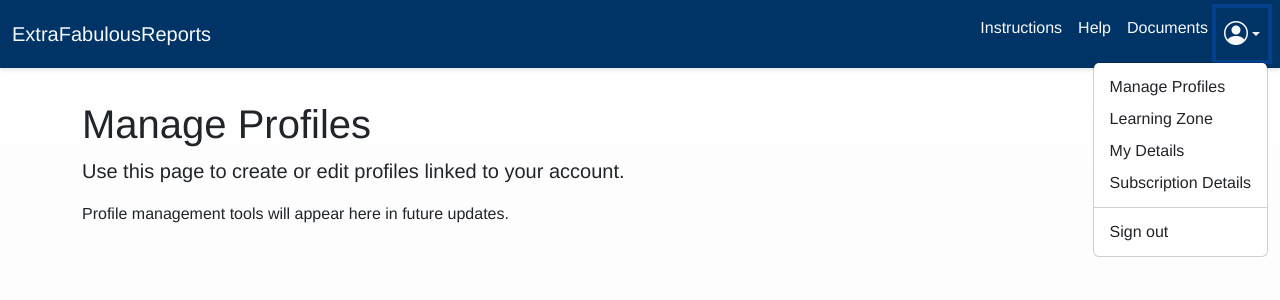
After one commit to aboldguess/ExtraFabulousReports, a Flask app: page /profiles in a window 1280 px wide, after a click that opens the changed part. The commit adds this page. Shown: the top 300 px of the page. Run offline with Flask 3, Linux system fonts and the light colour scheme; the visitor is signed in with stand-in values (Sample User, id 1); data comes from the database, SQL or seed files in the repository.

Commit message:
Add placeholder account management templates

```diff
--- a/templates/base.html
+++ b/templates/base.html
@@ -5,6 +5,8 @@
     <title>ExtraFabulousReports</title>
     <!-- Pull Bootstrap CSS from a CDN for a clean, responsive base design -->
     <link href="https://cdn.jsdelivr.net/npm/bootstrap@5.3.2/dist/css/bootstrap.min.css" rel="stylesheet">
+    <!-- Include Bootstrap Icons for the profile picture button -->
+    <link href="https://cdn.jsdelivr.net/npm/bootstrap-icons@1.11.1/font/bootstrap-icons.css" rel="stylesheet">
     <!-- Custom project stylesheet adds small aesthetic flourishes -->
     <link rel="stylesheet" href="{{ url_for('static', filename='custom.css') }}">
     {# Expose administrator-defined colours via CSS variables #}
@@ -48,7 +50,23 @@
                 {% if current_user.is_admin %}
                 <li class="nav-item"><a class="nav-link text-light" href="{{ url_for('edit_style') }}">House Style</a></li>
                 {% endif %}
-                <li class="nav-item"><a class="nav-link text-light" href="{{ url_for('logout') }}">Logout</a></li>
+                {# Profile dropdown menu on the far right for authenticated users #}
+                <li class="nav-item dropdown">
+                    <a class="nav-link dropdown-toggle text-light d-flex align-items-center" href="#" id="profileDropdown" role="button" data-bs-toggle="dropdown" aria-expanded="false">
+                        <i class="bi bi-person-circle fs-4"></i>
+                    </a>
+                    <ul class="dropdown-menu dropdown-menu-end" aria-labelledby="profileDropdown">
+                        <li><a class="dropdown-item" href="{{ url_for('manage_profiles') }}">Manage Profiles</a></li>
+                        <li><a class="dropdown-item" href="{{ url_for('learning_zone') }}">Learning Zone</a></li>
+                        <li><a class="dropdown-item" href="{{ url_for('my_details') }}">My Details</a></li>
+                        <li><a class="dropdown-item" href="{{ url_for('subscription_details') }}">Subscription Details</a></li>
+                        {% if current_user.is_admin %}
+                        <li><a class="dropdown-item" href="{{ url_for('manage_users') }}">Manage Users</a></li>
+                        {% endif %}
+                        <li><hr class="dropdown-divider"></li>
+                        <li><a class="dropdown-item" href="{{ url_for('logout') }}">Sign out</a></li>
+                    </ul>
+                </li>
                 {% else %}
                 <li class="nav-item"><a class="nav-link text-light" href="{{ url_for('login') }}">Login</a></li>
                 <li class="nav-item"><a class="nav-link text-light" href="{{ url_for('register') }}">Register</a></li>
--- /dev/null
+++ b/templates/learning_zone.html
@@ -0,0 +1,6 @@
+{% extends 'base.html' %}
+{% block content %}
+<h1>Learning Zone</h1>
+<p class="lead">Discover tutorials and resources to master ExtraFabulousReports.</p>
+<p>Helpful guides will be listed here soon.</p>
+{% endblock %}
--- /dev/null
+++ b/templates/manage_profiles.html
@@ -0,0 +1,6 @@
+{% extends 'base.html' %}
+{% block content %}
+<h1>Manage Profiles</h1>
+<p class="lead">Use this page to create or edit profiles linked to your account.</p>
+<p>Profile management tools will appear here in future updates.</p>
+{% endblock %}
--- /dev/null
+++ b/templates/manage_users.html
@@ -0,0 +1,6 @@
+{% extends 'base.html' %}
+{% block content %}
+<h1>Manage Users</h1>
+<p class="lead">Administrators can add or remove user accounts from this area.</p>
+<p>Further user management options will be implemented later.</p>
+{% endblock %}
--- /dev/null
+++ b/templates/my_details.html
@@ -0,0 +1,6 @@
+{% extends 'base.html' %}
+{% block content %}
+<h1>My Details</h1>
+<p class="lead">Review and update your personal information.</p>
+<p>Editing capabilities will be added in a future release.</p>
+{% endblock %}
--- /dev/null
+++ b/templates/subscription_details.html
@@ -0,0 +1,6 @@
+{% extends 'base.html' %}
+{% block content %}
+<h1>Subscription Details</h1>
+<p class="lead">View information about your current subscription.</p>
+<p>Contact support if you need to adjust your plan.</p>
+{% endblock %}
--- a/app.py
+++ b/xfabreps_app.py
@@ -305,6 +305,51 @@ def help_page():
     return render_template('help.html')
 
 # ----------------------------------------------------------------------------
+# Profile and account routes
+# ----------------------------------------------------------------------------
+
+@app.route('/profiles')
+@login_required
+def manage_profiles():
+    """Display profile management interface for the current user."""
+    logging.info("Manage Profiles page accessed by %s", current_user.username)
+    return render_template('manage_profiles.html')
+
+
+@app.route('/learning-zone')
+@login_required
+def learning_zone():
+    """Present learning resources to the user."""
+    logging.info("Learning Zone page accessed by %s", current_user.username)
+    return render_template('learning_zone.html')
+
+
+@app.route('/my-details')
+@login_required
+def my_details():
+    """Show personal account information for the current user."""
+    logging.info("My Details page accessed by %s", current_user.username)
+    return render_template('my_details.html')
+
+
+@app.route('/subscription-details')
+@login_required
+def subscription_details():
+    """Display subscription information for the current user."""
+    logging.info("Subscription Details page accessed by %s", current_user.username)
+    return render_template('subscription_details.html')
+
+
+@app.route('/manage-users')
+@login_required
+def manage_users():
+    """Allow administrators to manage user accounts."""
+    if not current_user.is_admin:
+        abort(403)
+    logging.info("Manage Users page accessed by admin %s", current_user.username)
+    return render_template('manage_users.html')
+
+# ----------------------------------------------------------------------------
 # Utility routes
 # ----------------------------------------------------------------------------
 
```
Also changed, not shown: tests/test_app.py (+26 -1 lines), README.md, 2 other files.
